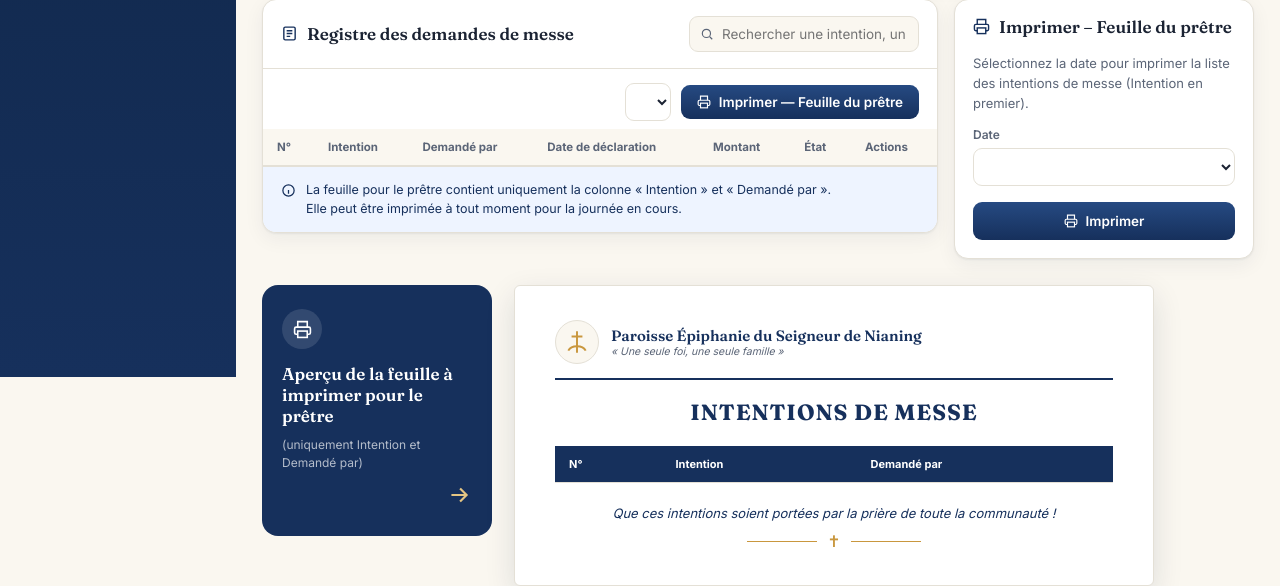
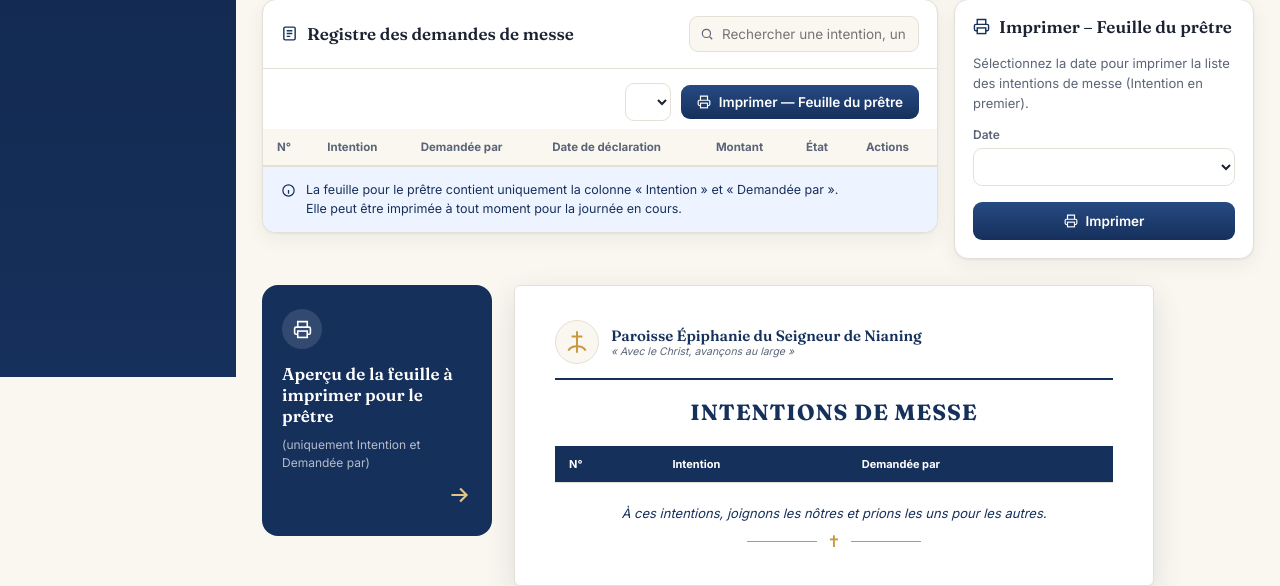
Before and after one commit to Latyr2001/plateforme-messe, a website: page index.html in a window 1280 px wide. Shown: the part 423-1009 px from the top of the page. Drawn offline with nearby package versions, Linux system fonts and the light colour scheme; no server answers.

Commit message:
Accord Demandée par, colonnes inversées, retrait doublon nav et admin, texte feuille imprimée

```diff
--- a/app.js
+++ b/app.js
@@ -250,7 +250,7 @@ window.viewDetail = function(id){
   const r = requests.find(x=>x.id===id);
   if(!r) return;
   document.getElementById('detailModalBody').innerHTML = `
-    <div class="detail-row"><span class="k">Demandé par</span><span class="v">${escapeHtml(r.demandePar)}</span></div>
+    <div class="detail-row"><span class="k">Demandée par</span><span class="v">${escapeHtml(r.demandePar)}</span></div>
     <div class="detail-row"><span class="k">Intention</span><span class="v">${escapeHtml(r.intention)}</span></div>
     <div class="detail-row"><span class="k">Date de messe</span><span class="v">${capitalize(fmtLong(r.dateMesse))}</span></div>
     <div class="detail-row"><span class="k">Date de déclaration</span><span class="v">${fmtShort(r.dateDeclaration)}</span></div>
--- a/index.html
+++ b/index.html
@@ -160,7 +160,7 @@
               <table>
                 <thead>
                   <tr>
-                    <th>N°</th><th>Intention</th><th>Demandé par</th><th>Date de déclaration</th><th>Montant</th><th>État</th><th>Actions</th>
+                    <th>N°</th><th>Intention</th><th>Demandée par</th><th>Date de déclaration</th><th>Montant</th><th>État</th><th>Actions</th>
                   </tr>
                 </thead>
                 <tbody id="tableBody"></tbody>
@@ -169,7 +169,7 @@
             <div class="info-note">
               <svg viewBox="0 0 24 24" fill="none" stroke="currentColor" stroke-width="2"><circle cx="12" cy="12" r="9"/><path d="M12 8h.01M11 12h1v4h1"/></svg>
               <div>
-                La feuille pour le prêtre contient uniquement la colonne « Intention » et « Demandé par ».<br>
+                La feuille pour le prêtre contient uniquement la colonne « Intention » et « Demandée par ».<br>
                 Elle peut être imprimée à tout moment pour la journée en cours.
               </div>
             </div>
@@ -202,7 +202,7 @@
               <svg viewBox="0 0 24 24" fill="none" stroke="#fff" stroke-width="2"><polyline points="6 9 6 2 18 2 18 9"/><path d="M6 18H4a2 2 0 0 1-2-2v-5a2 2 0 0 1 2-2h16a2 2 0 0 1 2 2v5a2 2 0 0 1-2 2h-2"/><rect x="6" y="14" width="12" height="8"/></svg>
             </div>
             <h3>Aperçu de la feuille à imprimer pour le prêtre</h3>
-            <div class="sub">(uniquement Intention et Demandé par)</div>
+            <div class="sub">(uniquement Intention et Demandée par)</div>
             <div class="arrow">
               <svg viewBox="0 0 24 24" fill="none" stroke="currentColor" stroke-width="2"><path d="M5 12h14M13 6l6 6-6 6"/></svg>
             </div>
@@ -215,16 +215,16 @@
               </div>
               <div>
                 <div class="parish">Paroisse Épiphanie du Seigneur de Nianing</div>
-                <div class="motto">« Une seule foi, une seule famille »</div>
+                <div class="motto">« Avec le Christ, avançons au large »</div>
               </div>
             </div>
             <h2 class="title">INTENTIONS DE MESSE</h2>
             <div class="date" id="sheetDate"></div>
             <table>
-              <thead><tr><th>N°</th><th>Intention</th><th>Demandé par</th></tr></thead>
+              <thead><tr><th>N°</th><th>Intention</th><th>Demandée par</th></tr></thead>
               <tbody id="sheetBody"></tbody>
             </table>
-            <div class="footer-quote">Que ces intentions soient portées par la prière de toute la communauté !</div>
+            <div class="footer-quote">À ces intentions, joignons les nôtres et prions les uns pour les autres.</div>
             <div class="divider"><span class="ln"></span>✝<span class="ln"></span></div>
           </div>
         </div>
@@ -237,7 +237,7 @@
         <div class="form-card">
           <form id="newRequestForm">
             <div class="form-grid">
-              <div class="fld"><label>Demandé par</label><input type="text" id="f_demandePar" placeholder="Nom du fidèle" required></div>
+              <div class="fld"><label>Demandée par</label><input type="text" id="f_demandePar" placeholder="Nom du fidèle" required></div>
               <div class="fld"><label>Date de messe souhaitée</label><input type="date" id="f_dateMesse" required></div>
               <div class="fld full"><label>Intention</label><textarea id="f_intention" placeholder="Ex. Repos de l'âme de..." required></textarea></div>
               <div class="fld"><label>Montant (FCFA)</label><input type="number" id="f_montant" placeholder="0" min="0" required></div>
@@ -279,7 +279,7 @@
           <div style="overflow-x:auto;">
             <table>
               <thead>
-                <tr><th>N°</th><th>Intention</th><th>Demandé par</th><th>Date de déclaration</th><th>Montant</th><th>État</th><th>Actions</th></tr>
+                <tr><th>N°</th><th>Intention</th><th>Demandée par</th><th>Date de déclaration</th><th>Montant</th><th>État</th><th>Actions</th></tr>
               </thead>
               <tbody id="tableBodyFull"></tbody>
             </table>
@@ -304,13 +304,13 @@
               <div class="mark"><svg viewBox="0 0 24 24" fill="none" stroke="#c9973e" stroke-width="1.8"><path d="M12 2v20M7 7h10"/><path d="M4 20c1.5-3 4-4 8-4s6.5 1 8 4"/></svg></div>
               <div>
                 <div class="parish">Paroisse Épiphanie du Seigneur de Nianing</div>
-                <div class="motto">« Une seule foi, une seule famille »</div>
+                <div class="motto">« Avec le Christ, avançons au large »</div>
               </div>
             </div>
             <h2 class="title">INTENTIONS DE MESSE</h2>
             <div class="date" id="sheetDateToday"></div>
-            <table><thead><tr><th>N°</th><th>Intention</th><th>Demandé par</th></tr></thead><tbody id="sheetBodyToday"></tbody></table>
-            <div class="footer-quote">Que ces intentions soient portées par la prière de toute la communauté !</div>
+            <table><thead><tr><th>N°</th><th>Intention</th><th>Demandée par</th></tr></thead><tbody id="sheetBodyToday"></tbody></table>
+            <div class="footer-quote">À ces intentions, joignons les nôtres et prions les uns pour les autres.</div>
             <div class="divider"><span class="ln"></span>✝<span class="ln"></span></div>
           </div>
         </div>
@@ -374,7 +374,7 @@
     <div class="modal-body">
       <form id="editForm">
         <input type="hidden" id="e_id">
-        <div class="fld" style="margin-bottom:14px;"><label>Demandé par</label><input type="text" id="e_demandePar" required></div>
+        <div class="fld" style="margin-bottom:14px;"><label>Demandée par</label><input type="text" id="e_demandePar" required></div>
         <div class="fld" style="margin-bottom:14px;"><label>Intention</label><textarea id="e_intention" required></textarea></div>
         <div class="fld" style="margin-bottom:14px;"><label>Date de messe</label><input type="date" id="e_dateMesse" required></div>
         <div class="fld" style="margin-bottom:14px;"><label>Montant</label><input type="number" id="e_montant" required></div>
```
